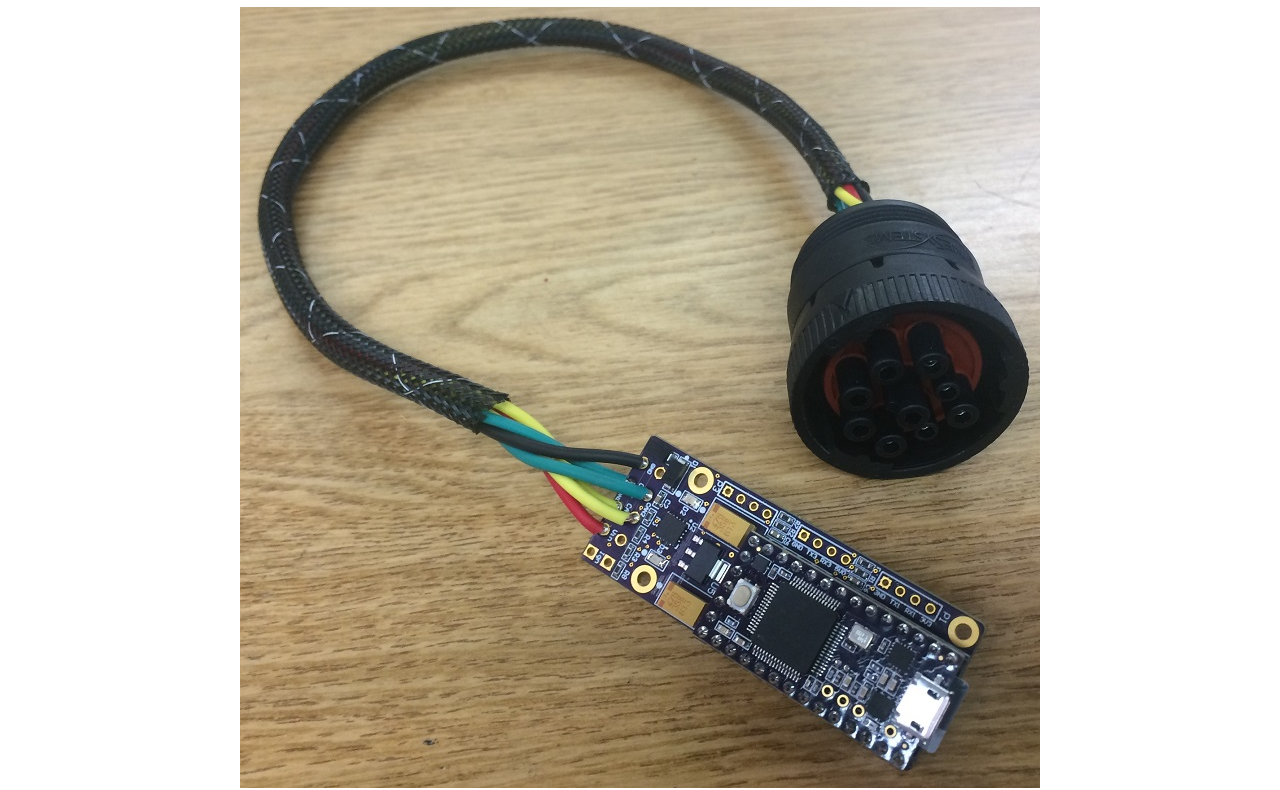
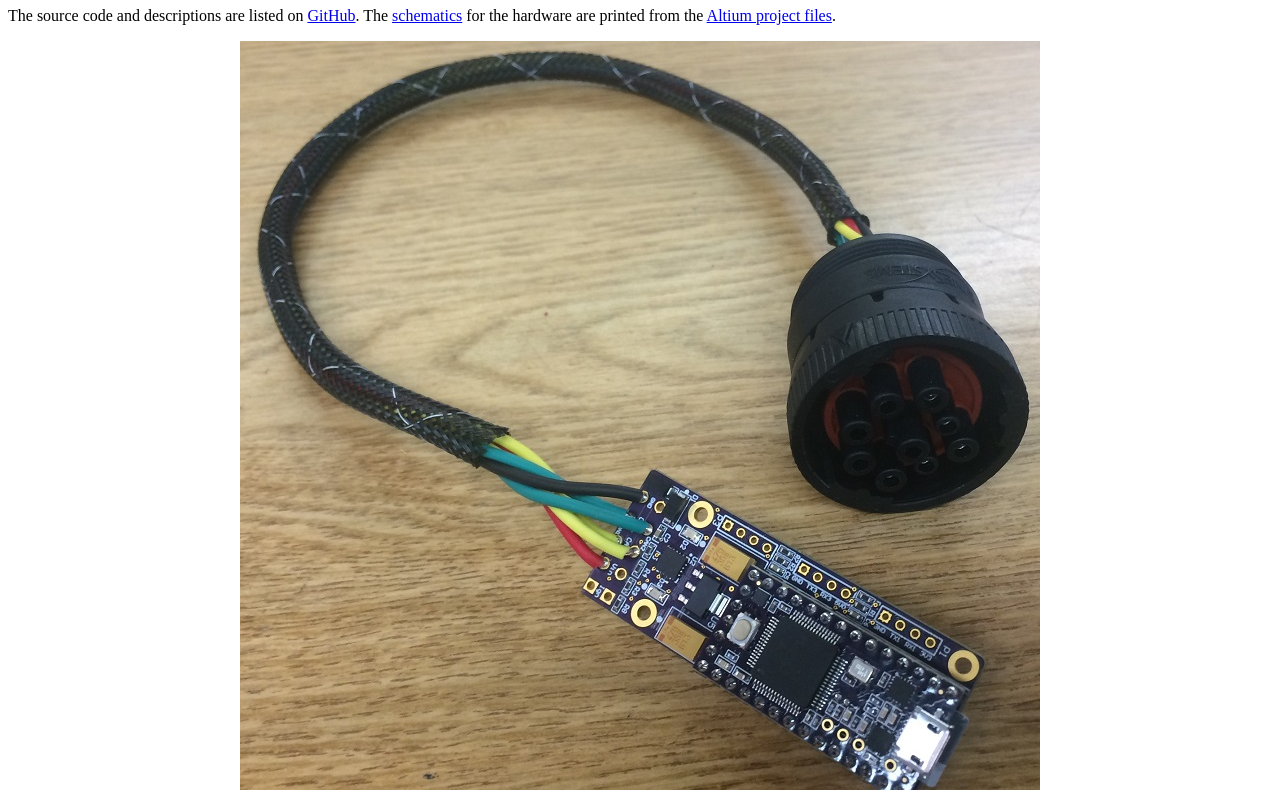
Before and after one commit to Heavy-Vehicle-Networking-At-U-Tulsa/NMFTA-CAN-Logger, a plain HTML site: page docs/index.html in a window 1280 px wide. Shown: the part 73-863 px from the top of the page. Drawn offline with Linux system fonts and the light colour scheme.

Commit message:
Updated Docs and Webpage

```diff
--- a/docs/index.html
+++ b/docs/index.html
@@ -14,6 +14,8 @@
 
 <body>
   <h1 align="center">NMFTA CAN Loggers</h1>
+  <p> The source code and descriptions are listed on <a href=https://github.com/Heavy-Vehicle-Networking-At-U-Tulsa/NMFTA-CAN-Logger>GitHub</a>.
+The <a href="TeensyCANLogger.pdf">schematics</a> for the hardware are printed from the <a href="TeensyCANLogger.zip">Altium project files</a>.
   <p align="center">
 	<img src="AssembledPrototype.jpg">
 	<br>
```
Also changed, not shown: 2 other files.
